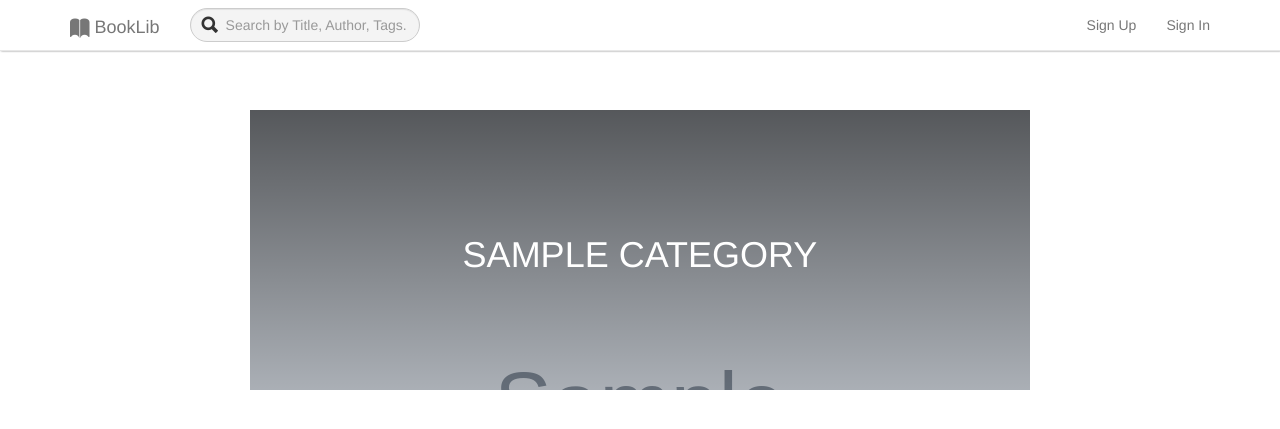
After one commit to ilyeshammadi/bookslib, a Django app: template books_library/templates/users/topics.html in a window 1280 px wide. The commit adds this page. Shown: the top 429 px of the page. Run offline with Django 3.2, Linux system fonts and the light colour scheme; the template is opened without the code that fills it: most values are stand-ins (such as "Sample title", 1, 10 or a date in 2020); grey boxes marked "Sample" are stand-in pictures; some libraries are stand-ins or nearby versions; some web fonts are replaced.

Commit message:
feat: Add sign up pref topics layout

```diff
--- a/books_library/books/models.py
+++ b/books_library/books/models.py
@@ -27,6 +27,7 @@ class Category(models.Model):
     # Fields
     name = models.CharField(max_length=255)
     slug = extension_fields.AutoSlugField(populate_from='name', blank=True)
+    image = models.ImageField(upload_to='categories/')
 
     created = models.DateTimeField(auto_now_add=True, editable=False)
     last_updated = models.DateTimeField(auto_now=True, editable=False)
--- a/books_library/navigation/models.py
+++ b/books_library/navigation/models.py
@@ -65,6 +65,7 @@ class History(models.Model):
     social_data = models.ManyToManyField(SocialData)
     notifications = models.ManyToManyField(Notification)
 
+    has_chosed_topics = models.BooleanField(default=False)
 
     def __str__(self):
         return 'History id: {0}'.format(self.id)
--- a/books_library/static/css/project.css
+++ b/books_library/static/css/project.css
@@ -145,3 +145,10 @@
 .noti-sender {
   font-weight: bold;
 }
+
+.navbar-brand i {
+  display: inline-block;
+  font-size: 26px;
+  vertical-align: sub;
+
+}
--- a/books_library/templates/components/navbar.html
+++ b/books_library/templates/components/navbar.html
@@ -10,7 +10,7 @@
                 <span class="icon-bar"></span>
                 <span class="icon-bar"></span>
             </button>
-            <a class="navbar-brand" href="{% url 'home' %}">BookLib</a>
+            <a class="navbar-brand" href="{% url 'home' %}"> <i class="ion-ios-book"></i> BookLib</a>
         </div>
 
         <!-- Collect the nav links, forms, and other content for toggling -->
--- /dev/null
+++ b/books_library/templates/users/topics.html
@@ -0,0 +1,38 @@
+{% extends 'base.html' %}
+{% load static %}
+
+
+{% block css %}
+    {{ block.super }}
+    <style>
+        .cat {
+            height: 35vh;
+            background-size: cover;
+
+            display: flex;
+            justify-content: center;
+            align-items: center;
+
+        }
+
+        .cat h1 {
+            color: white;
+            text-transform: uppercase;
+            font-weight: 300;
+        }
+    </style>
+{% endblock %}
+
+
+{% block content %}
+    <div class="container">
+        {% for category in categories %}
+            <div class="row">
+                <div class="cat col-md-8 col-md-offset-2"
+                     style="background-image: linear-gradient(rgba(0, 0, 0, 0.6), rgba(0, 0, 0, 0.2)), url({{ category.image.url }})">
+                    <h1>{{ category.name }}</h1>
+                </div>
+            </div>
+        {% endfor %}
+    </div>
+{% endblock %}
--- a/books_library/users/urls.py
+++ b/books_library/users/urls.py
@@ -46,4 +46,9 @@ urlpatterns = [
         view=views.remove_twitter_data,
         name='twitter_remove'
     ),
+    url(
+        regex=r'^topics',
+        view=views.topics,
+        name='topics'
+    ),
 ]
```
Also changed, not shown: books_library/users/views.py (+27 -3 lines), books_library/books/migrations/0021_category_image.py (added), books_library/navigation/migrations/0018_auto_20170521_2136.py (added), books_library/users/signals.py (added).
